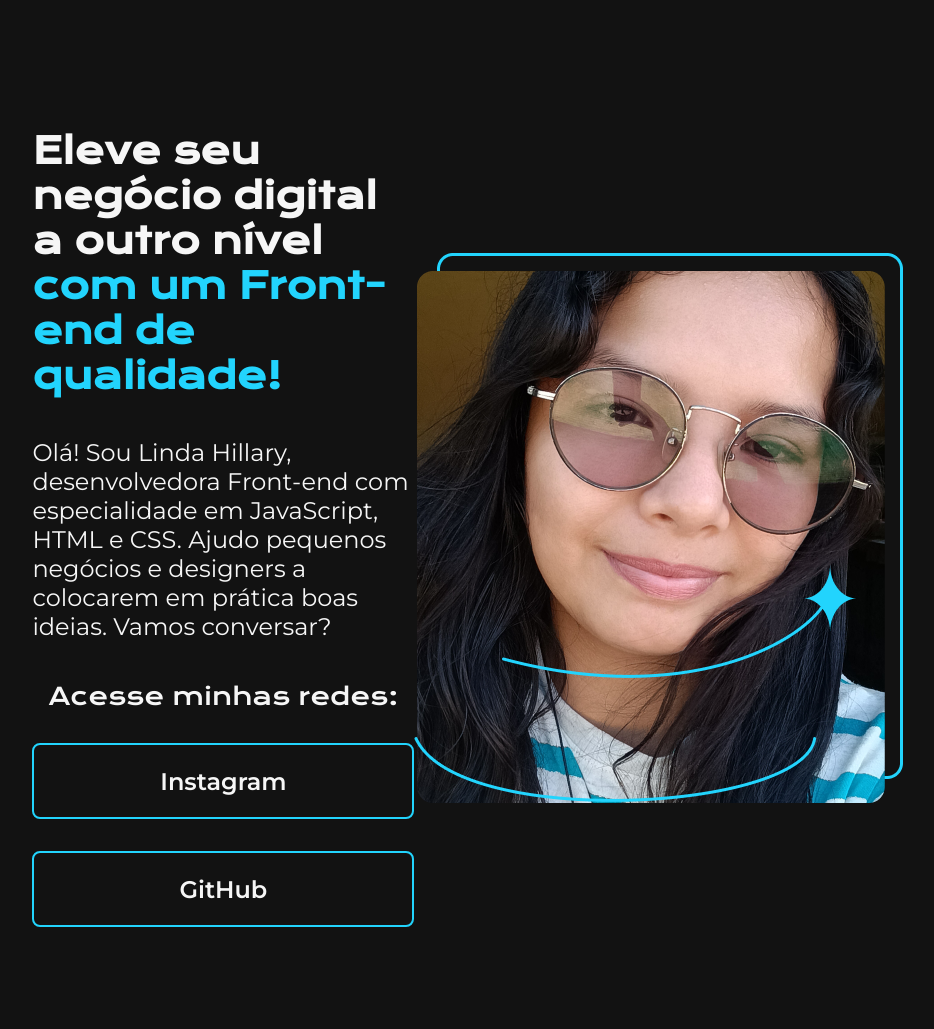
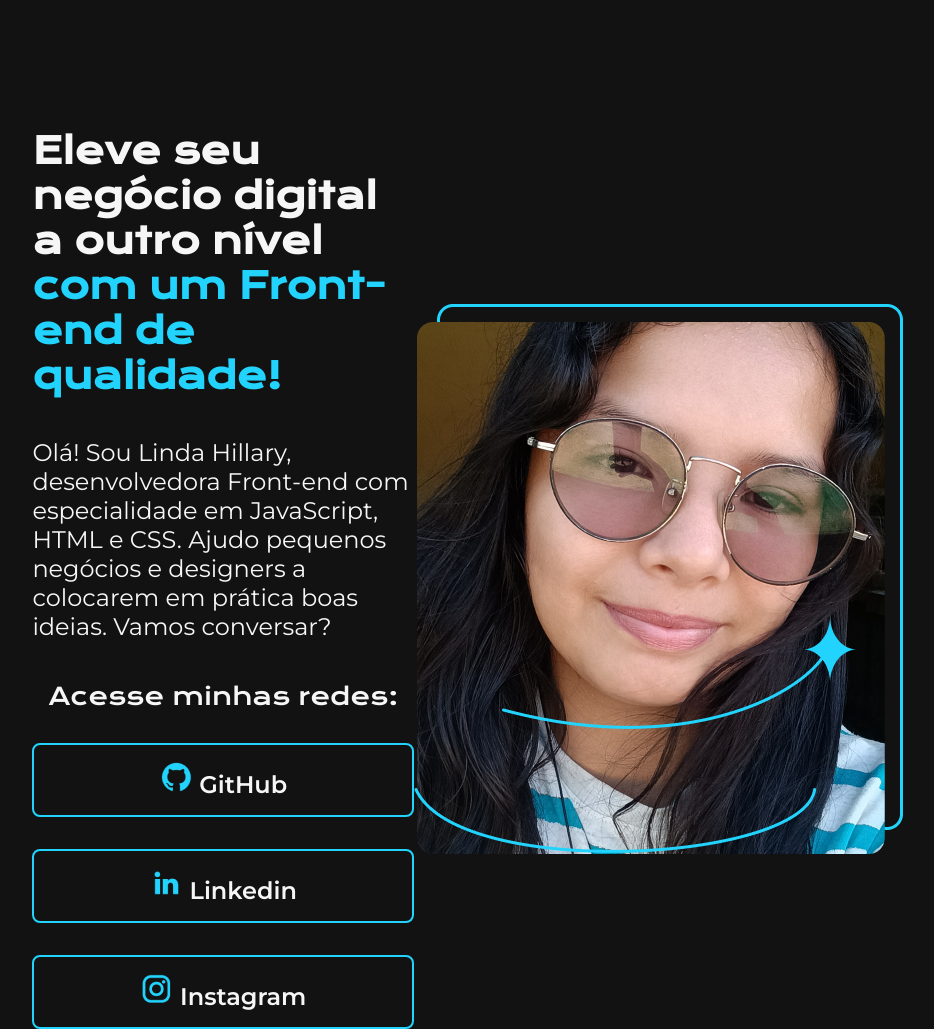
Before and after one commit to linda-brandao/portfolio, a plain HTML site: page index.html in a window 1280 px wide. Shown: the whole page, without its empty margins (198-1132 px from the left). Before the commit the page ends 928 px from the top, so only its background shows below. Drawn offline with nearby package versions, Linux system fonts and the light colour scheme.

Commit message:
changing buttons and add icons

```diff
--- a/estilos/style.css
+++ b/estilos/style.css
@@ -58,7 +58,7 @@ body {
     text-align: center;
     border: 2px solid #22D4FD;
     border-radius: 8px;
-    padding: 21.5px 0;
+    padding: 16px 0;
     text-decoration: none;
     font-family: 'Montserrat', sans-serif;
     font-weight: 600;
--- a/index.html
+++ b/index.html
@@ -14,8 +14,18 @@
                 <p class="apresentacao__conteudo__texto">Olá! Sou Linda Hillary, desenvolvedora Front-end com especialidade em JavaScript, HTML e CSS. Ajudo pequenos negócios e designers a colocarem em prática boas ideias. Vamos conversar?</p>
                 <div class="apresentacao__links">
                     <h2 class="apresentacao__links__subtitulo">Acesse minhas redes:</h2>
-                    <a class="apresentacao__links__link" href="https://www.instagram.com/lindahill_ux">Instagram</a>
-                    <a class="apresentacao__links__link" href="https://github.com/hillpng">GitHub</a>
+                    <a class="apresentacao__links__link" href="https://www.github.com/linda-brandao">
+                        <img src="icones/github.png" alt="Logo do Git">
+                        GitHub
+                    </a>
+                    <a class="apresentacao__links__link" href="https://www.linkedin.com/in/linda-brandao">
+                        <img src="icones/linkedin.png" alt="Logo do Linkedin">
+                        Linkedin
+                    </a>
+                    <a class="apresentacao__links__link" href="https://www.instagram.com/lindahill_ux">
+                        <img src="icones/instagram.png" alt="Logo do Git">
+                        Instagram
+                    </a>
                 </div>
             </section>
             <img src="imagens/minha_imagem.png" alt="Imagem da Linda Hillary sorrindo">
```
Also changed, not shown: icones/Imagem.png (added), icones/github.png (added), icones/instagram.png (added), icones/linkedin.png (added), icones/twitch.png (added), icones/twitter.png (added).
